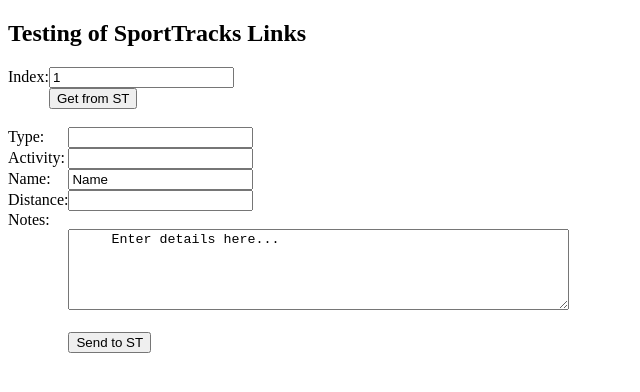
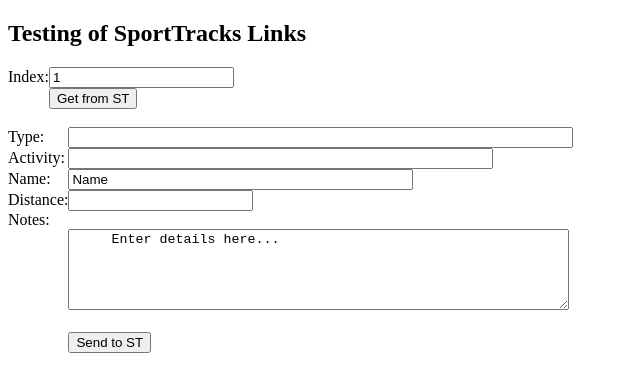
Before and after one commit to richardjy/FPE, a Jekyll site: the page SportTracks.html, which Jekyll copies as it is, in a window 1280 px wide. Shown: the top 392 px of the page, without its empty margins (0-640 px from the left). Built offline with Jekyll 4.4.1, drawn with Linux system fonts in a browser that asks for light colours.

Commit message:
Update SportTracks.html

```diff
--- a/SportTracks.html
+++ b/SportTracks.html
@@ -28,15 +28,15 @@
 <form onclick="return setSTdata();">
 	<p>
 		<label id="labelSTtypedate">Type: </label>
-		<input type="text" id="STtypedate" name="STtypedate">
+		<input type="text" id="STtypedate" name="STtypedate" size="60" readonly>
 	</p>
 	<p>
 		<label id="labelSTactivity">Activity: </label>
-		<input type="url" id="STactivity" name="STactivity">
+		<input type="url" id="STactivity" name="STactivity" size="50" readonly>
 	</p>
   <p>
 <label for="STname" id="labelSTname">Name:      </label>
-  <input type="text" id="STname" name="STname" value="Name">
+  <input type="text" id="STname" name="STname" value="Name" size="40">
 	</p>
 	<p>
   <label for="STdistance">Distance: </label>
```
